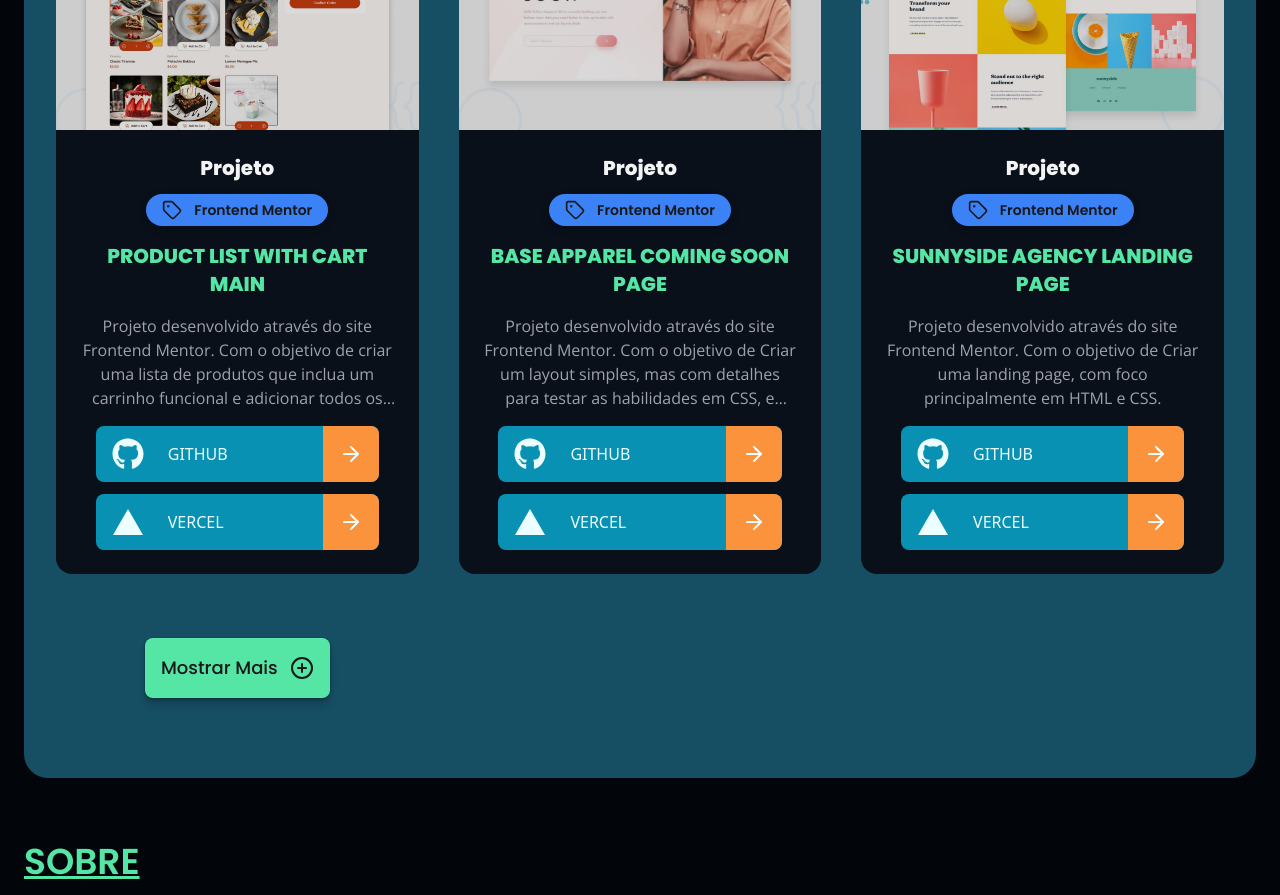
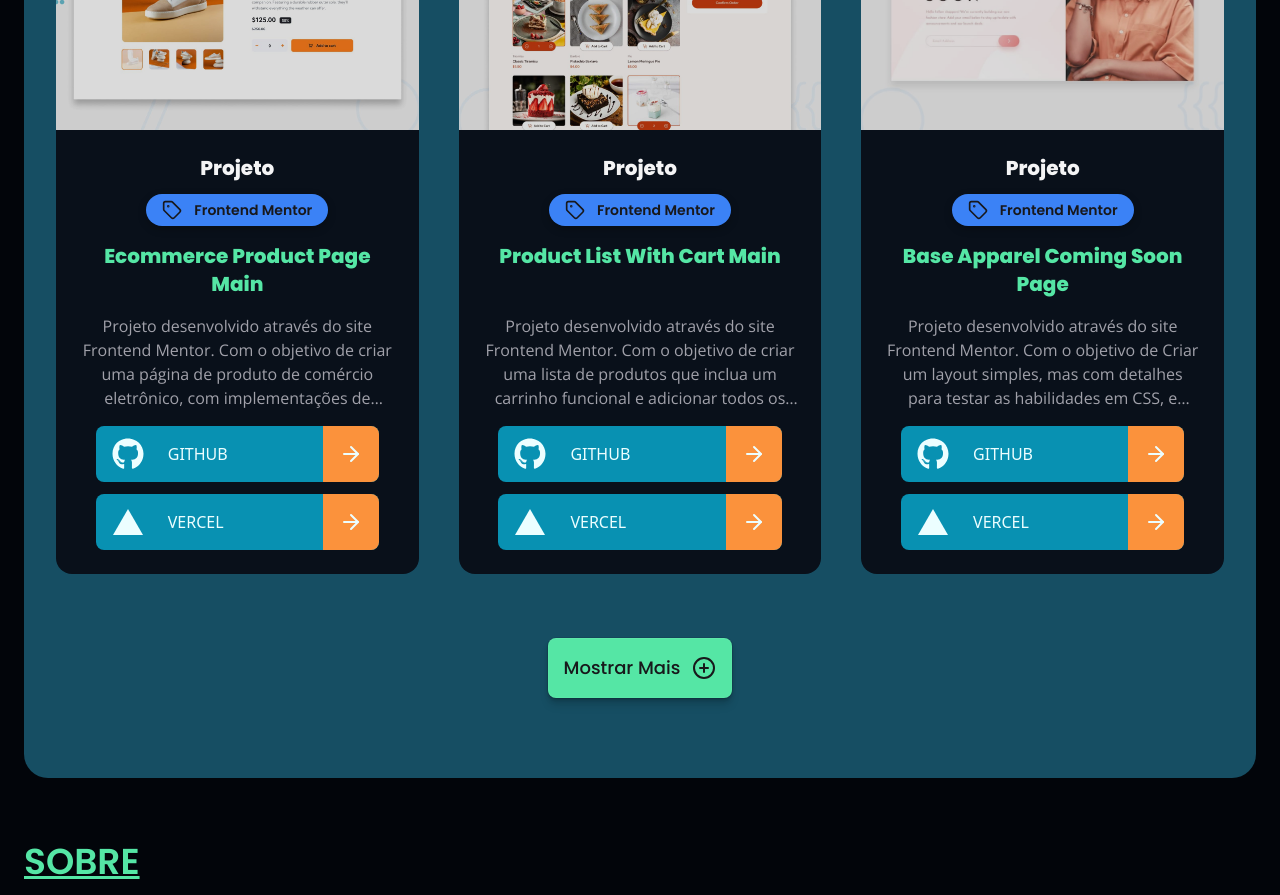
Before and after one commit to Luca-Sousa/my-portfolio, a React (Vite) app: page / in a window 1280 px wide. Shown: the part 1340-2235 px from the top of the page. Built offline with nearby package versions, Linux system fonts and the light colour scheme.

Commit message:
Add new Project and Update Button showMoreProjects

```diff
--- a/src/components/ProjectCard.tsx
+++ b/src/components/ProjectCard.tsx
@@ -129,7 +129,7 @@ const ProjectCard = ({
           </ButtonTags>
         </div>
 
-        <h2 className="min-h-14 text-xl font-extrabold font-PrimaryFont text-colorPrimary uppercase line-clamp-2">
+        <h2 className="min-h-14 text-xl font-extrabold font-PrimaryFont text-colorPrimary capitalize line-clamp-2">
           {title}
         </h2>
 
--- a/src/components/ProjectsData.ts
+++ b/src/components/ProjectsData.ts
@@ -4,8 +4,20 @@ import projectSunnysideAgency from "/src/assets/images/imgs_projects/Project-Sun
 import projectIntroSectionDropdown from "/src/assets/images/imgs_projects/Project-Intro-Section-With-Dropdown-Navigation-Main-Desktop-Preview.jpg";
 import projectIntroComponent from "/src/assets/images/imgs_projects/Project-Intro-Component-With-Signup-Form-Master-Preview.jpg";
 import projectProductList from "../assets/images/imgs_projects/Project-Product-List-With-Cart-Main.jpg"
+import ProjectEcommerceProduct from "../assets/images/imgs_projects/Project-Ecommerce-Product-Page-Main.jpg"
 
 const ProjectsData = [
+  {
+    image: ProjectEcommerceProduct,
+    linkGithub:
+      "https://github.com/Luca-Sousa/Project-Ecommerce-Product-Page-Main",
+    linkVercel: "https://project-ecommerce-product-page-main.vercel.app/",
+    title: "Ecommerce Product Page Main",
+    description:
+      "Projeto desenvolvido através do site Frontend Mentor. Com o objetivo de criar uma página de produto de comércio eletrônico, com implementações de Galeria lightbox, Carrinho de compra, Slide de imagens e etc.",
+    tagProj: "Frontend Mentor",
+    tagLink: "https://www.frontendmentor.io",
+  },
   {
     image: projectProductList,
     linkGithub:
--- a/src/pages/Projects.tsx
+++ b/src/pages/Projects.tsx
@@ -80,13 +80,15 @@ export function Projects() {
           ))}
 
           {visibleProjects < filteredProjects.length && (
+            <div className="col-span-3 lg:col-span-2 md:col-span-1">
               <Button
                 onClick={showMoreProjects}
-              className="col-span-3 mx-auto rounded-lg lg:col-span-2 md:col-span-1"
+                className="mx-auto rounded-lg"
               >
                 Mostrar Mais
                 <CirclePlus className="size-6 group-hover:text-colorPrimary" />
               </Button>
+            </div>
           )}
         </div>
       </div>
```
Also changed, not shown: src/assets/images/imgs_projects/Project-Ecommerce-Product-Page-Main.jpg (added). Lines whose indentation alone changed are shown as unchanged.
